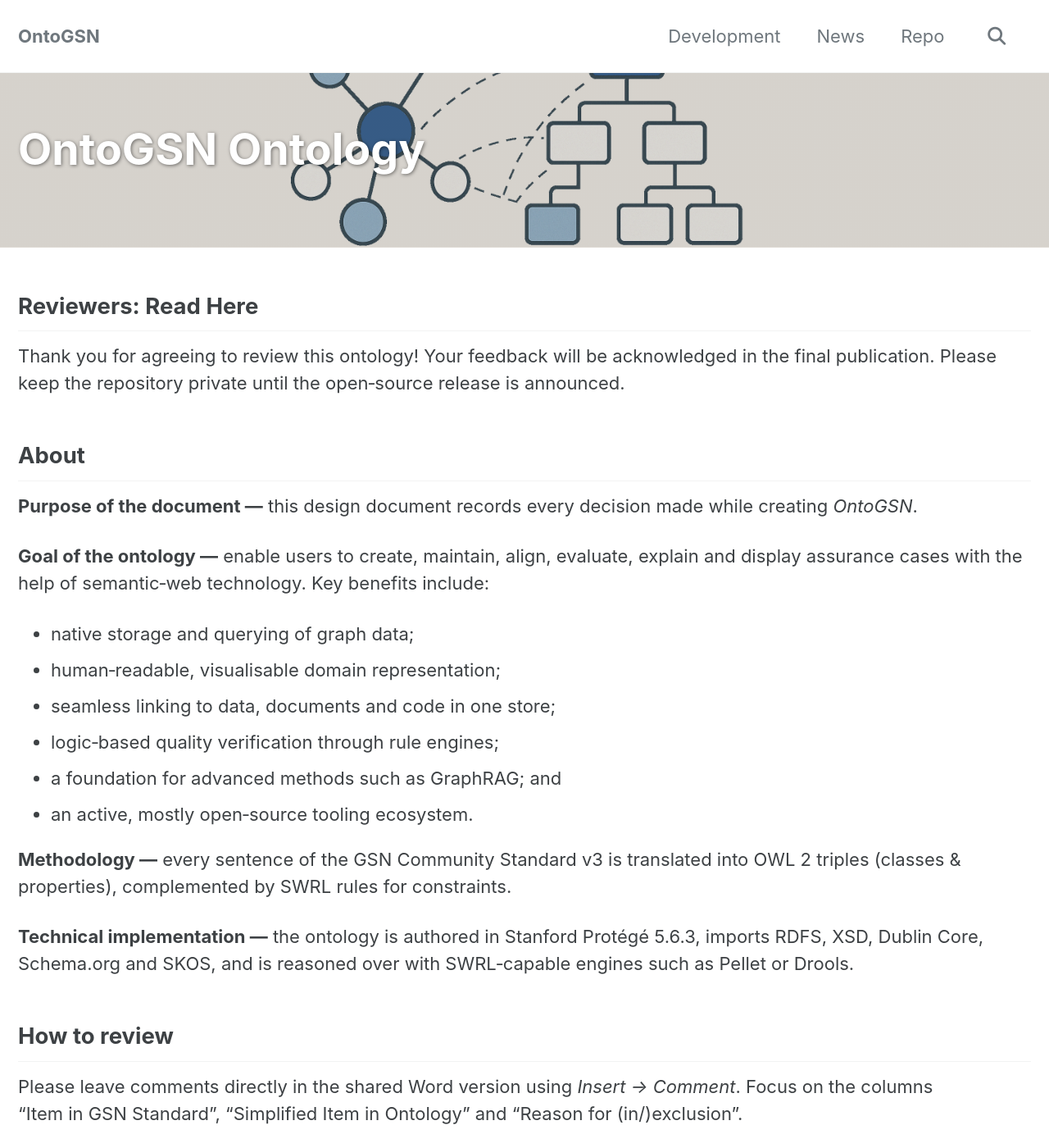
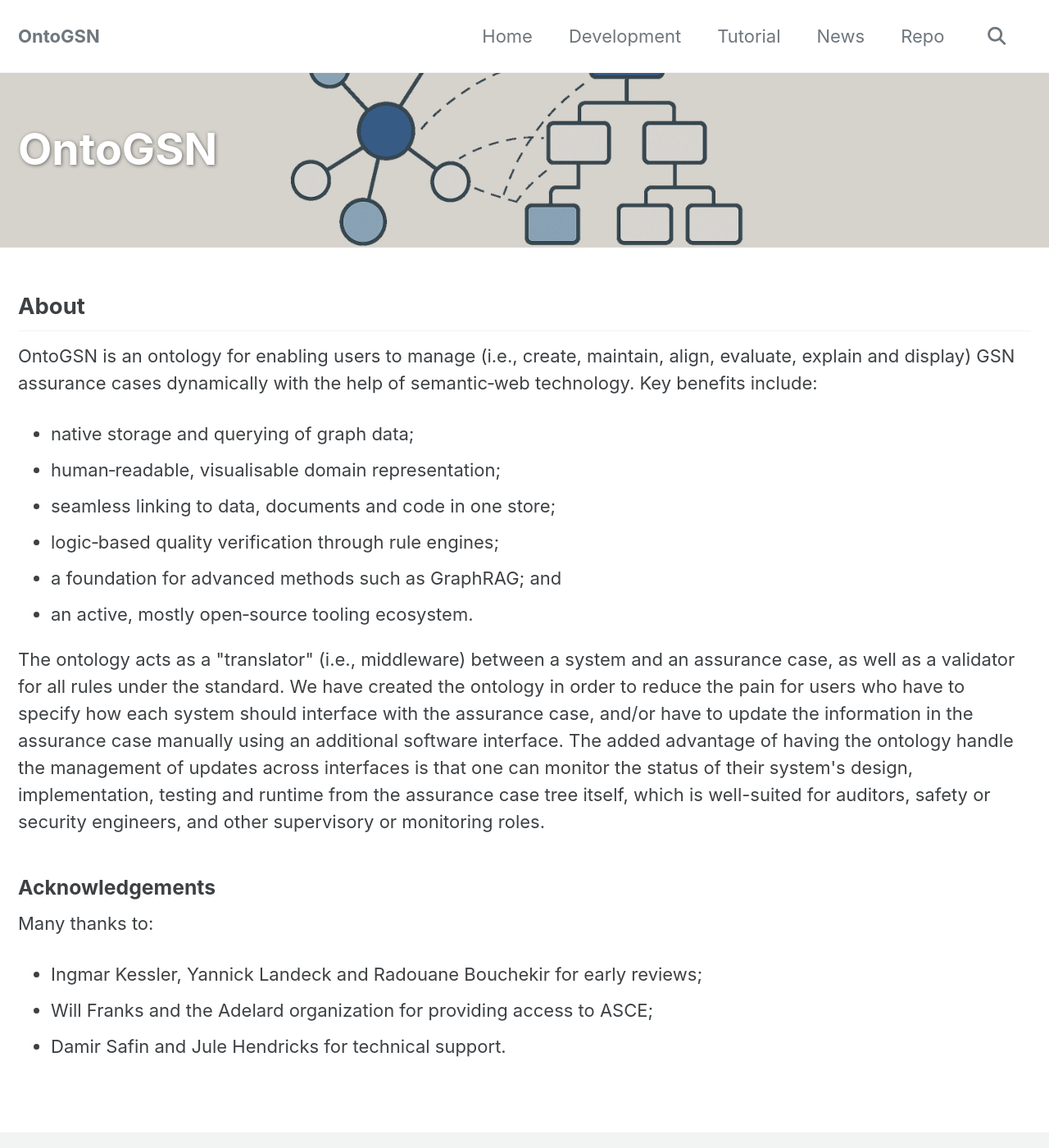
Before and after one commit to Tomas-Bueno-Momcilovic/ontogsn_website, a Jekyll site: the page built from index.html, in a window 1280 px wide and 1400 px high. Shown: the whole window at 82% size. Built offline with Jekyll 4.4.1, drawn with Linux system fonts in a browser that asks for light colours; cached includes are drawn as plain includes; the list of posts is cut into pages by our own code; some of the changed text lies outside the part shown.

```diff
--- a/_data/navigation.yml
+++ b/_data/navigation.yml
@@ -1,7 +1,11 @@
 # main links
 main:
+  - title: "Home"
+    url: /
   - title: "Development"
     url: /development/
+  - title: "Tutorial"
+    url: /tutorial/
   - title: "News"
     url: /blog/
   - title: "Repo"
--- a/index.html
+++ b/index.html
@@ -1,6 +1,6 @@
 ---
 layout: splash          # keeps the large banner
-title:  "OntoGSN Ontology"
+title:  "OntoGSN"
 subtitle: "Documentation and News"
 permalink: /
 author_profile: false
@@ -15,20 +15,11 @@ header:
   cta_url: "/development/"                           # where the button leads
 ---
 
-<section id="reviewers" class="page__section">
-    <h2>Reviewers: Read Here</h2>
-    <p>Thank you for agreeing to review this ontology! Your feedback will be
-       acknowledged in the final publication. Please keep the repository private
-       until the open‑source release is announced.</p>
-  </section>
-
   <section id="about" class="page__section">
     <h2>About</h2>
-    <p><strong>Purpose of the document&nbsp;—</strong> this design document
-       records every decision made while creating <em>OntoGSN</em>.</p>
 
-    <p><strong>Goal of the ontology&nbsp;—</strong> enable users to create,
-       maintain, align, evaluate, explain and display assurance cases with the
+    <p>OntoGSN is an ontology for enabling users to manage (i.e., create,
+       maintain, align, evaluate, explain and display) GSN assurance cases dynamically with the
        help of semantic‑web technology. Key benefits include:</p>
     <ul>
       <li>native storage and querying of graph data;</li>
@@ -38,24 +29,20 @@ header:
       <li>a foundation for advanced methods such as GraphRAG; and</li>
       <li>an active, mostly open‑source tooling ecosystem.</li>
     </ul>
-
-    <p><strong>Methodology&nbsp;—</strong> every sentence of the GSN Community
-       Standard v3 is translated into OWL 2 triples (classes & properties),
-       complemented by SWRL rules for constraints.</p>
-
-    <p><strong>Technical implementation&nbsp;—</strong> the ontology is authored
-       in Stanford Protégé 5.6.3, imports RDFS, XSD, Dublin Core, Schema.org and
-       SKOS, and is reasoned over with SWRL‑capable engines such as Pellet or
-       Drools.</p>
+    <p>The ontology acts as a "translator" (i.e., middleware) between a system and an assurance case, as well as a validator for all rules under the standard.
+        We have created the ontology in order to reduce the pain for users who have to specify how each system should interface with the assurance case, and/or have to update the information in the assurance case manually using an additional software interface. The added advantage of having the ontology handle the management of updates across interfaces is that one can monitor the status of their system's design, implementation, testing and runtime from the assurance case tree itself, which is well-suited for auditors, safety or security engineers, and other supervisory or monitoring roles.
+    </p>
+    <h3></h3>
   </section>
 
-  <section id="how-to-review" class="page__section">
-    <h2>How to review</h2>
-    <p>Please leave comments directly in the shared Word version using
-       <em>Insert → Comment</em>. Focus on the columns
-       “Item in GSN Standard”, “Simplified Item in Ontology” and
-       “Reason for (in/)exclusion”.</p>
 
-    <p>Do not edit the <code>.owl</code> files in place; work on local copies
-       instead. If you prefer anonymity, state so in a private message.</p>
+  <section id="acknowledgements" class="page__section">
+    <h3>Acknowledgements</h3>
+
+    <p>Many thanks to: </p>
+    <ul>
+        <li> Ingmar Kessler, Yannick Landeck and Radouane Bouchekir for early reviews;</li>
+        <li> Will Franks and the Adelard organization for providing access to ASCE;</li>
+        <li> Damir Safin and Jule Hendricks for technical support.</li>
+    </ul>
   </section>
```
Also changed, not shown: _pages/development.md (+1 -1 lines), _pages/tutorial.md (added, +36 -0 lines).
